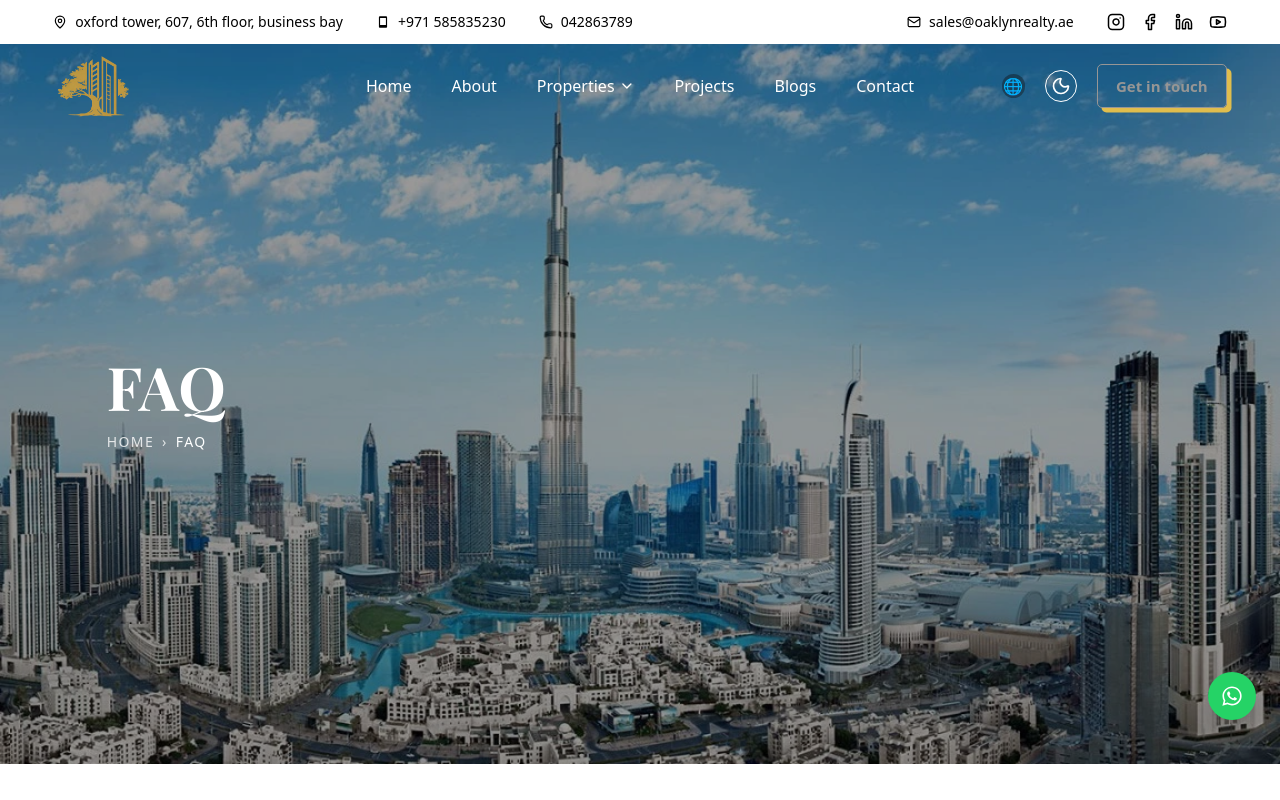
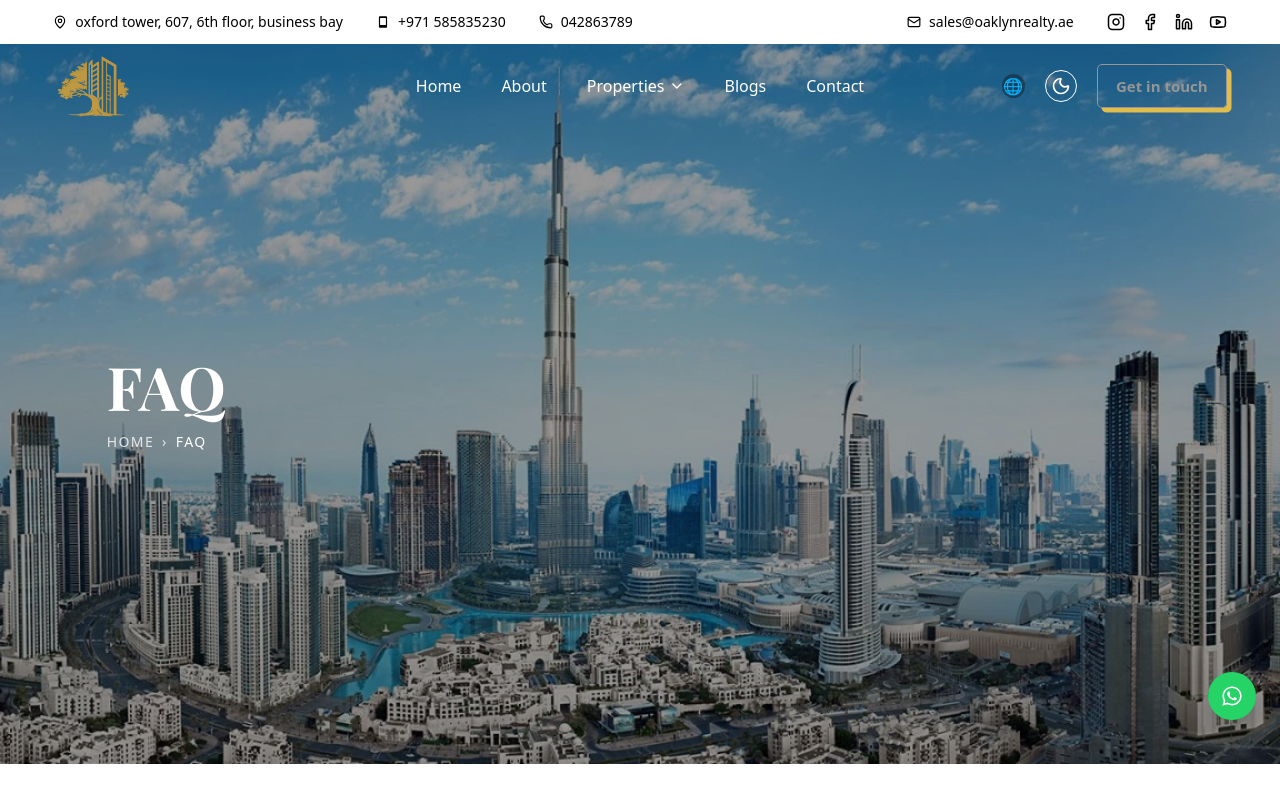
Before and after one commit to BigwigMediaAI/oaklyn, a Next.js app: page /faq in a window 1280 px wide. Shown: the top 800 px of the page. Built offline with nearby package versions, Linux system fonts and the light colour scheme.

Commit message:
remove projects from navbar

```diff
--- a/app/components/Navbar.tsx
+++ b/app/components/Navbar.tsx
@@ -146,7 +146,6 @@ export default function Navbar() {
             </li>
 
             {[
-              { name: "Projects", link: "/projects" },
               { name: "Blogs", link: "/blog" },
               { name: "Contact", link: "/contact" },
             ].map((item) => (
@@ -259,10 +258,6 @@ export default function Navbar() {
               </div>
             )}
 
-            <Link href="/projects" onClick={() => setOpen(false)}>
-              Projects
-            </Link>
-
             <Link href="/blogs" onClick={() => setOpen(false)}>
               Blogs
             </Link>
```
